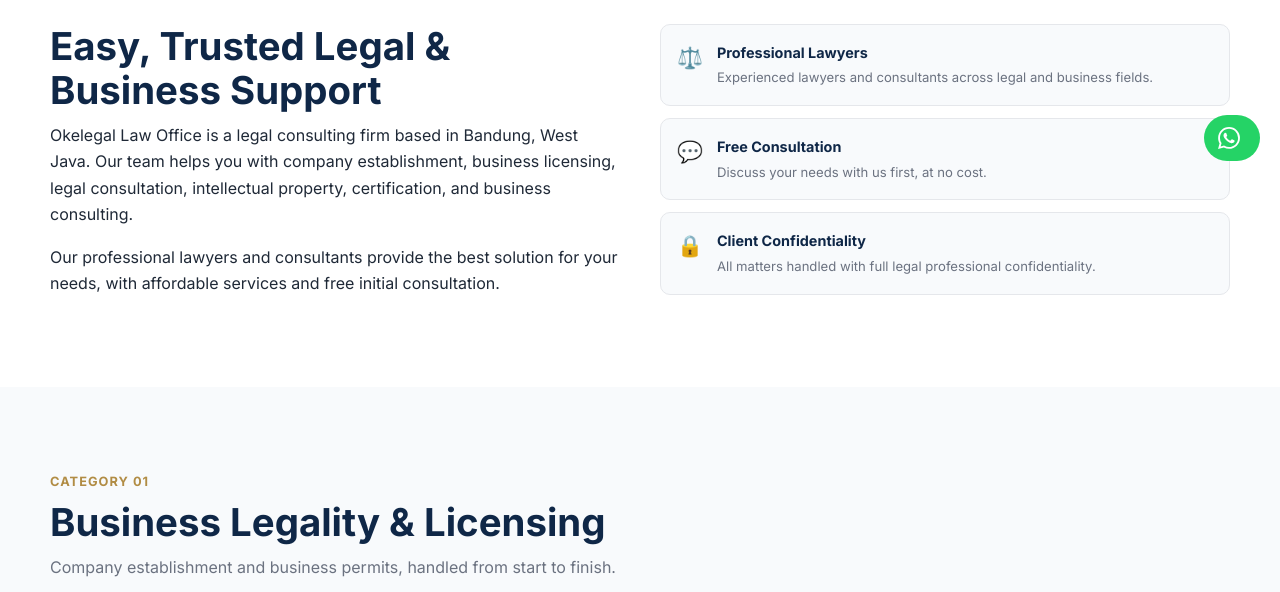
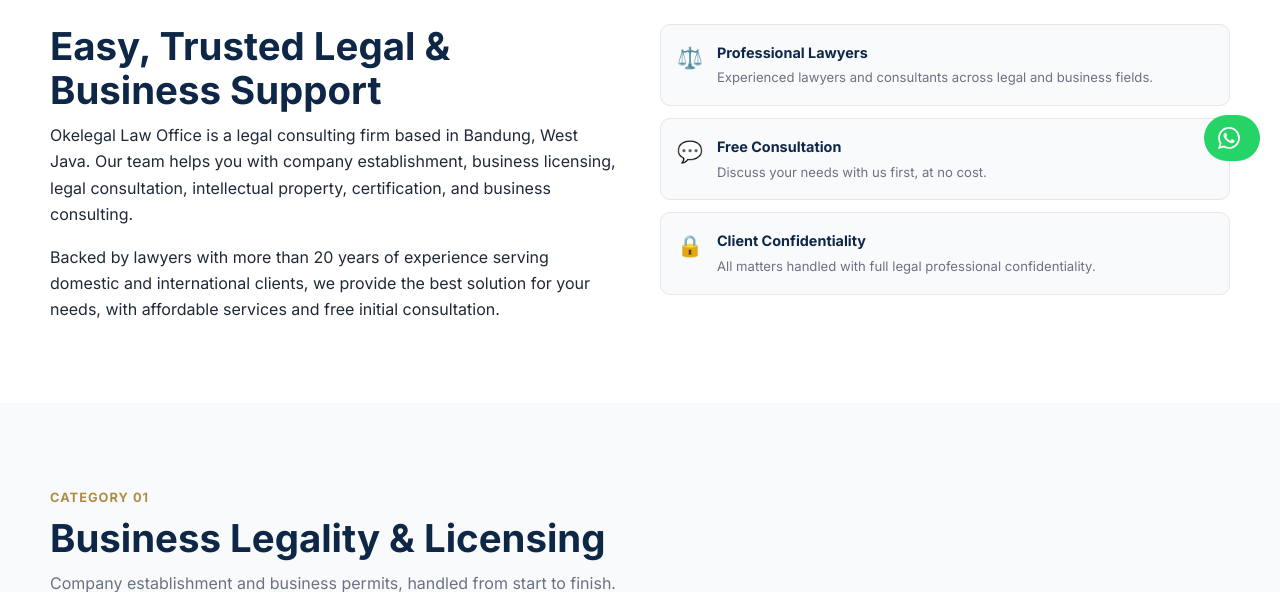
Before and after one commit to Mifta24/fts-law, a WordPress theme: the page made by page-services.php in a window 1280 px wide. Shown: the part 619-1211 px from the top of the page. Run offline with PHP 8.4 and a stand-in for WordPress, Linux system fonts and the light colour scheme; the site name, menu and one post (Sample post) are stand-ins, and other content is empty; some libraries are stand-ins or nearby versions.

Commit message:
feat: add 20+ years experience / domestic & international clients to services intro

```diff
--- a/page-services.php
+++ b/page-services.php
@@ -43,7 +43,7 @@ get_header();
             <?php _e('Okelegal Law Office is a legal consulting firm based in Bandung, West Java. Our team helps you with company establishment, business licensing, legal consultation, intellectual property, certification, and business consulting.', 'fts-law'); ?>
           </p>
           <p>
-            <?php _e('Our professional lawyers and consultants provide the best solution for your needs, with affordable services and free initial consultation.', 'fts-law'); ?>
+            <?php _e('Backed by lawyers with more than 20 years of experience serving domestic and international clients, we provide the best solution for your needs, with affordable services and free initial consultation.', 'fts-law'); ?>
           </p>
         </div>
         <div class="intro-band__trust">
```
